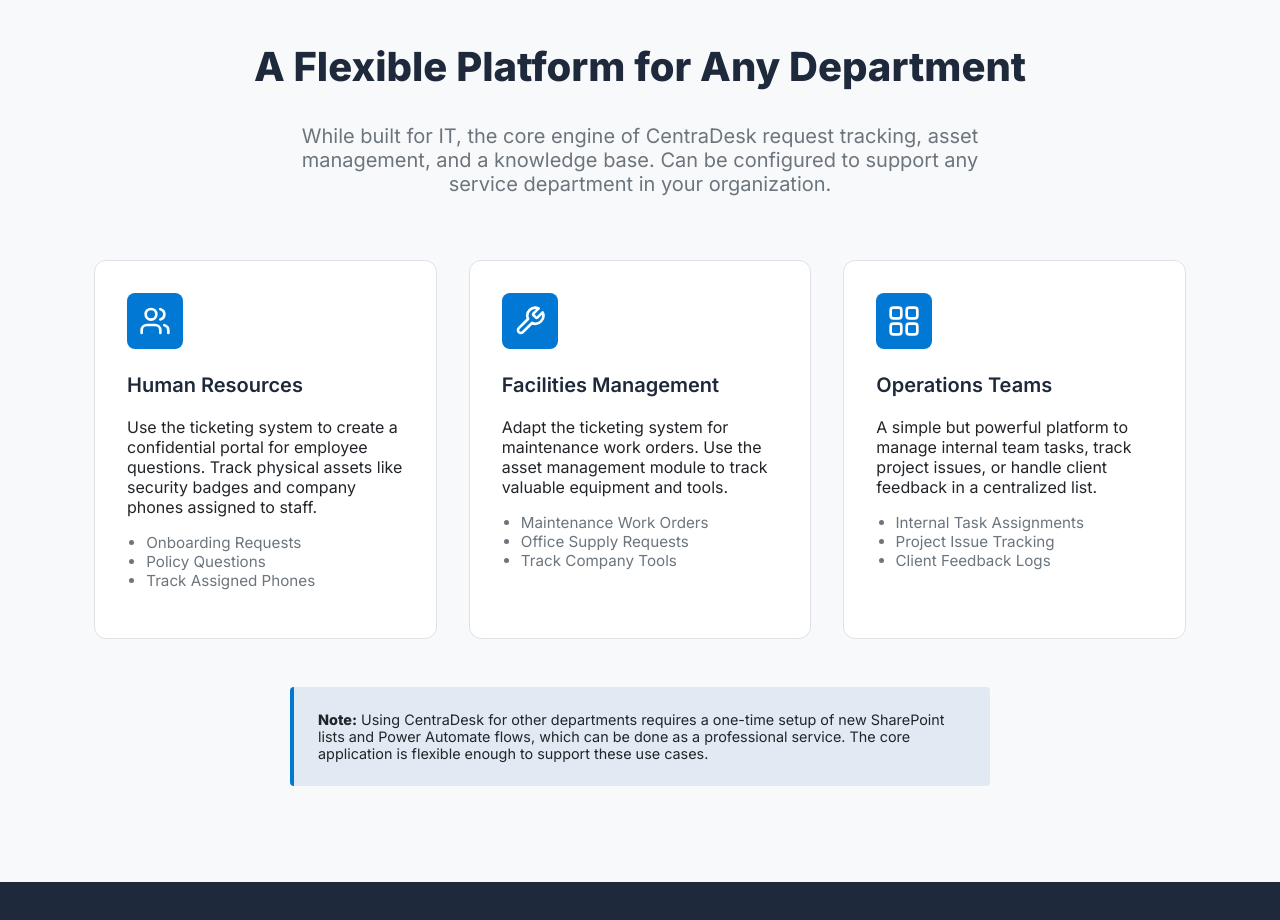
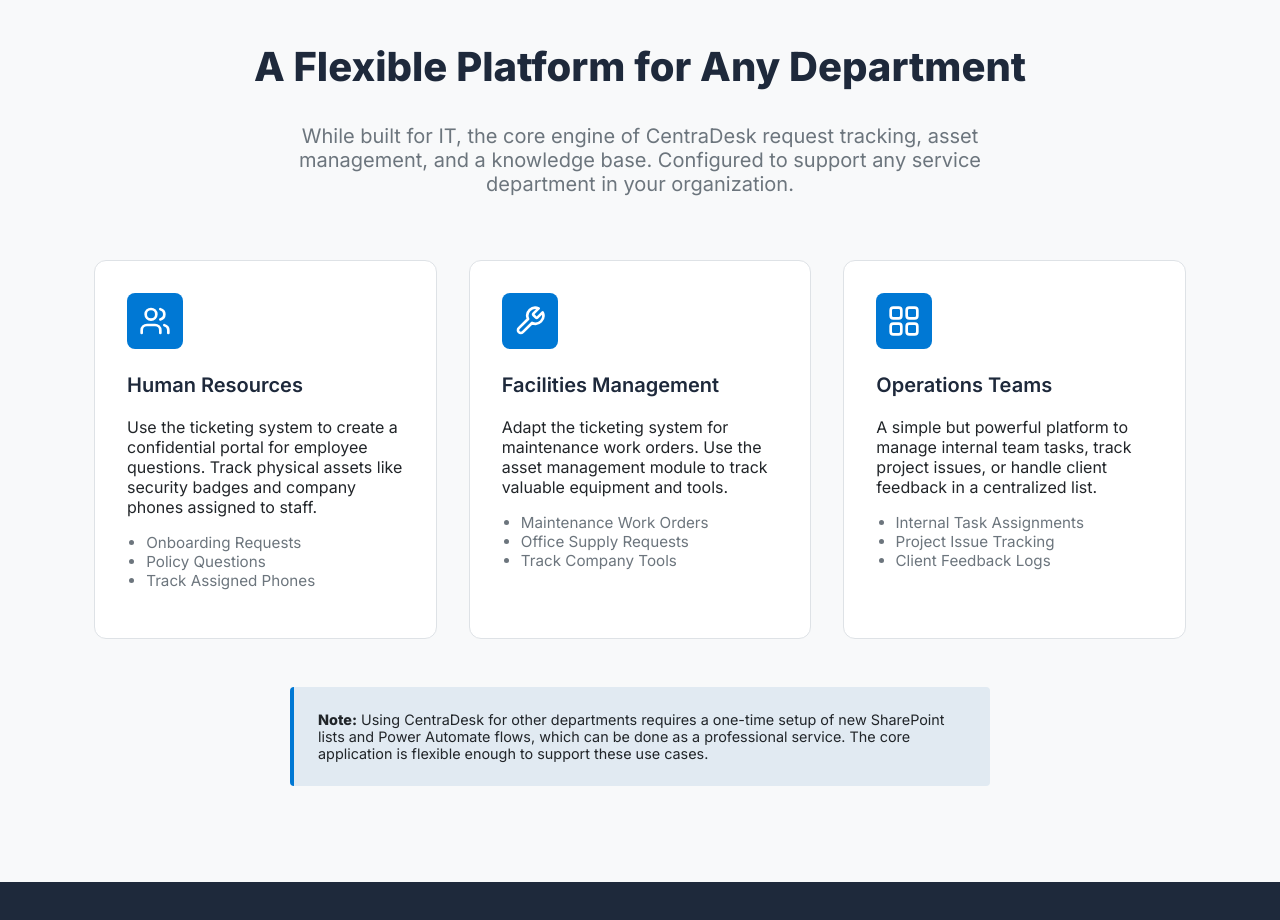
Before and after one commit to Cheetoyumyum/CentraDesk, an Astro site: page / in a window 1280 px wide. Shown: the part 2080-3000 px from the top of the page. Built offline with nearby package versions, Linux system fonts and the light colour scheme; Astro itself is replaced by a stand-in of ours.

Commit message:
Update UseCases.astro

```diff
--- a/src/components/UseCases.astro
+++ b/src/components/UseCases.astro
@@ -1,7 +1,7 @@
 <section id="usecases" class="usecases" aria-labelledby="usecases-heading">
     <div class="container">
         <h2 id="usecases-heading">A Flexible Platform for Any Department</h2>
-        <p class="subtitle">While built for IT, the core engine of CentraDesk request tracking, asset management, and a knowledge base. Can be configured to support any service department in your organization.</p>
+        <p class="subtitle">While built for IT, the core engine of CentraDesk request tracking, asset management, and a knowledge base. Configured to support any service department in your organization.</p>
         <div class="grid">
             <div class="card">
                 <div class="icon-wrapper">
```
